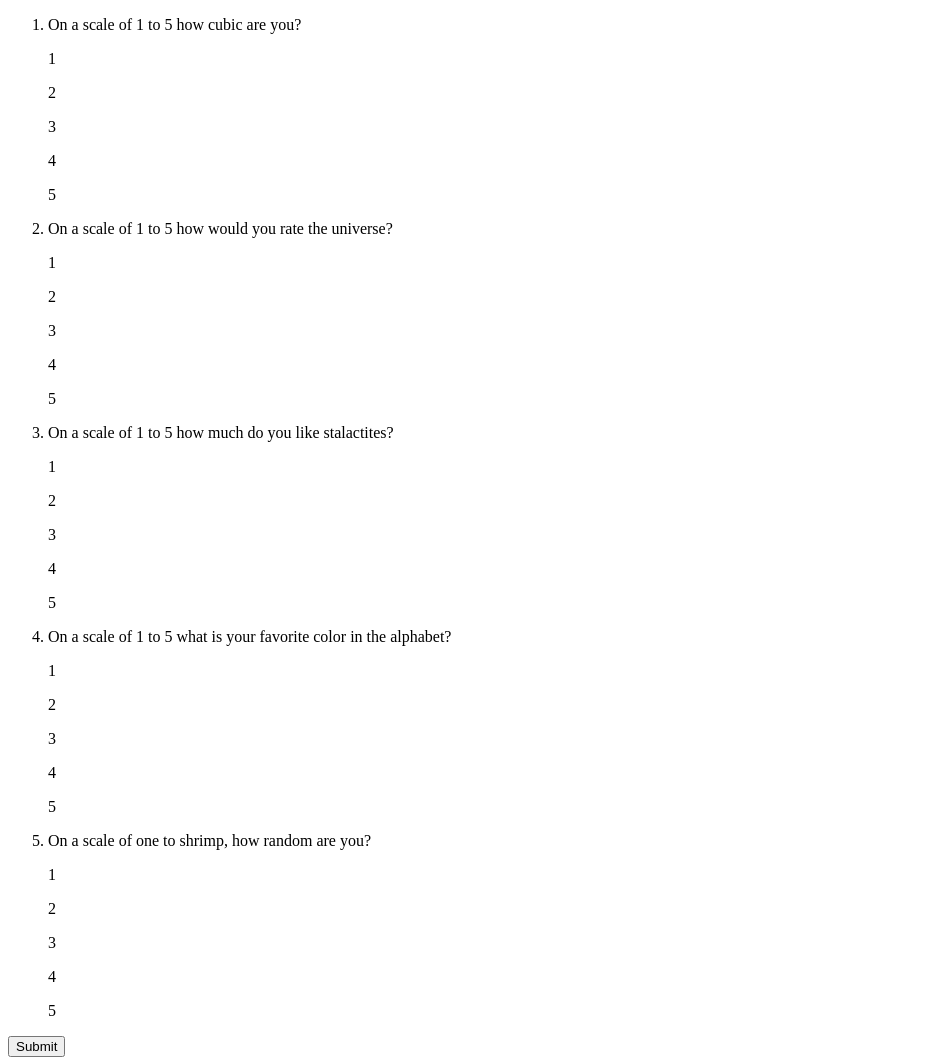
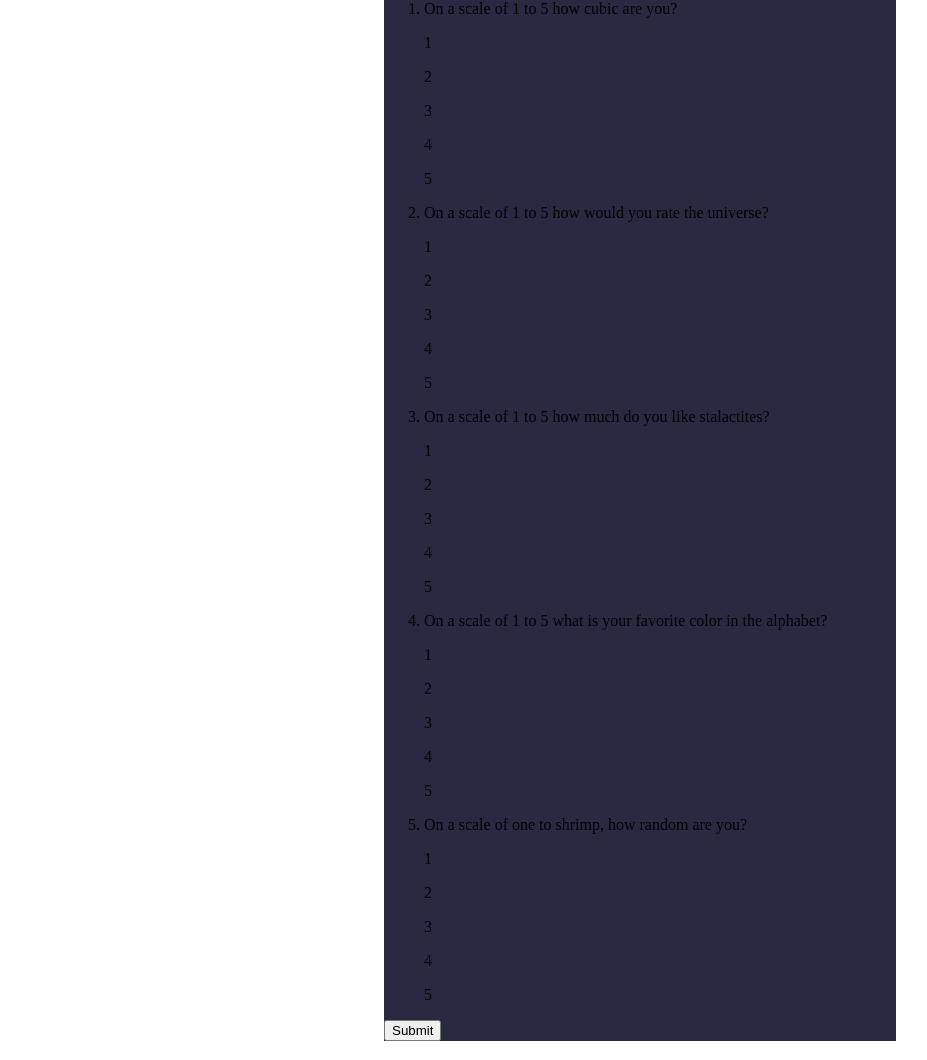
Before and after one commit to Jerliyah/First-Form, a plain HTML site: page index.html in a window 1280 px wide. Shown: the whole page, without its empty margins (0-927 px from the left). Drawn offline with Linux system fonts and the light colour scheme.

Commit message:
basic styling on outer form

```diff
--- a/index.html
+++ b/index.html
@@ -6,7 +6,8 @@
     </head>
 
     <body>
-        <div>
+
+        <div id="outer-form">
             <ol>
                 <li>On a scale of 1 to 5 how cubic are you?</li>
                 <div>
@@ -56,5 +57,6 @@
 
             <button> Submit </button>
         </div>
+
     </body>
 </html>
--- a/style.css
+++ b/style.css
@@ -0,0 +1,19 @@
+/*
+purple: #292942;
+
+*/
+
+body {
+    padding: 0;
+    margin:0;
+}
+
+ol {
+    margin: 0;
+}
+
+div#outer-form {
+    background: #292942;
+    width: 40vw;
+    margin: 0 auto;
+}
```
